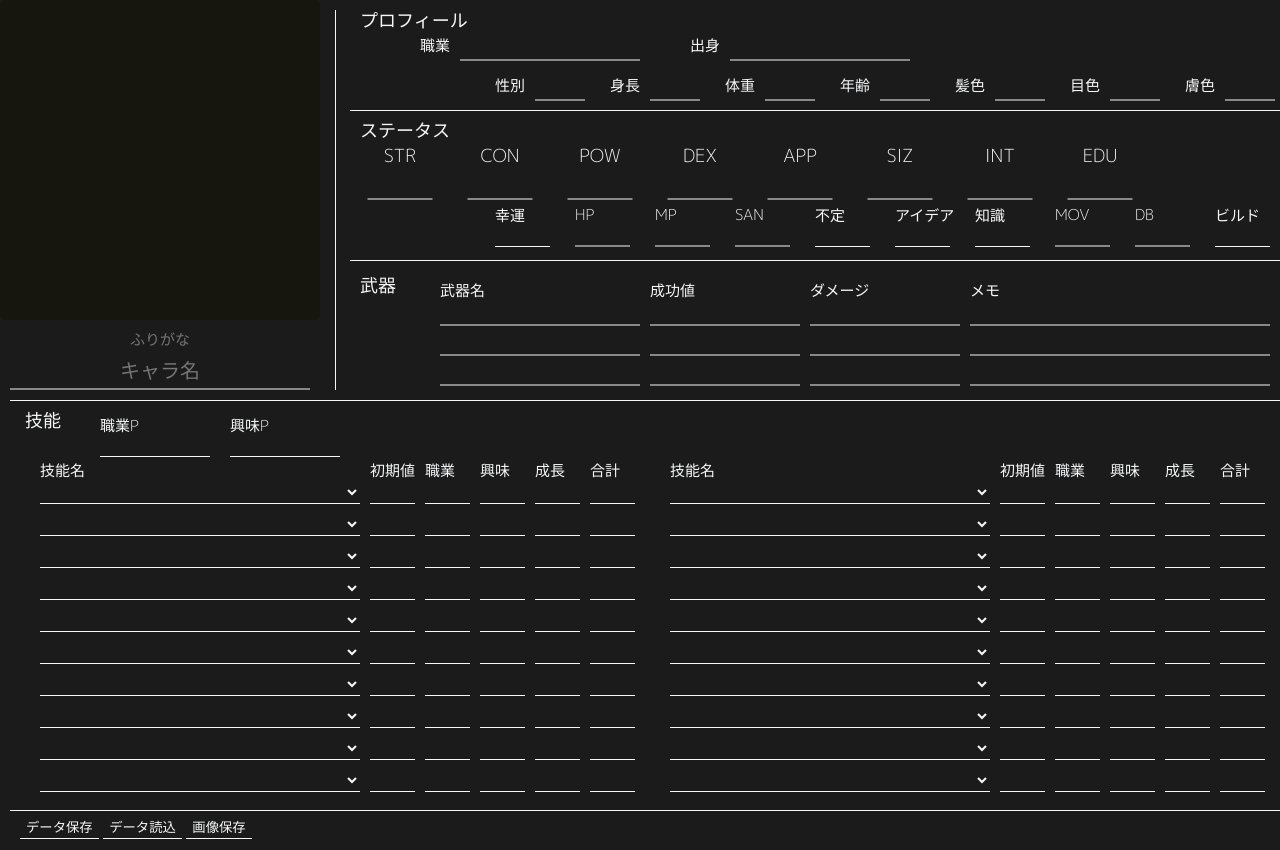
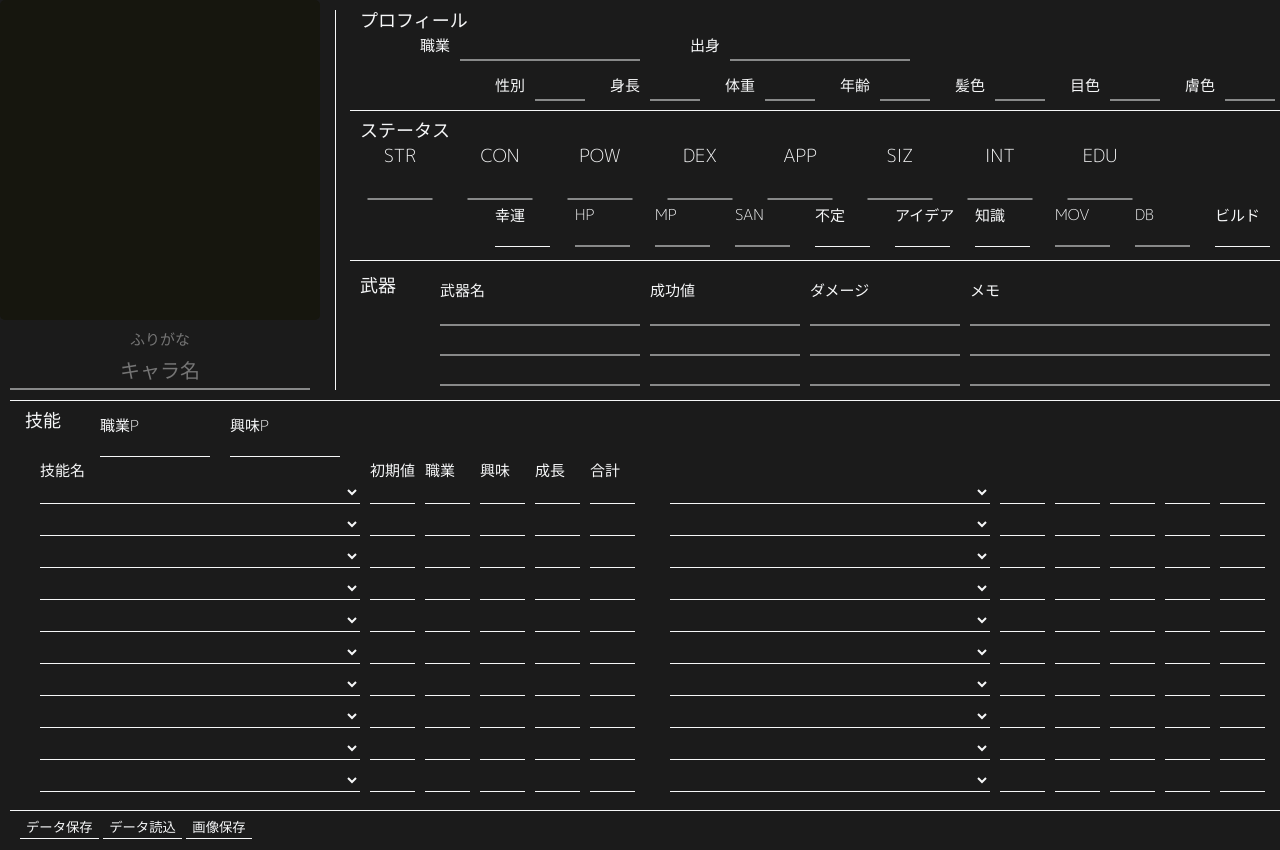
Before and after one commit to bigigura/TRPG_character_maker, a plain HTML site: page index.html in a window 1280 px wide. Drawn offline with nearby package versions, Linux system fonts and the light colour scheme.

Commit message:
Update index.html

```diff
--- a/index.html
+++ b/index.html
@@ -102,13 +102,6 @@
   <label class="text left mini" style="left: 535px; top: 470px;">成長</label>
   <label class="text left mini" style="left: 590px; top: 470px;">合計</label>
 
-  <label class="text left mini" style="left: 670px; top: 470px;">技能名</label>
-  <label class="text left mini" style="left: 1000px; top: 470px;">初期値</label>
-  <label class="text left mini" style="left: 1055px; top: 470px;">職業</label>
-  <label class="text left mini" style="left: 1110px; top: 470px;">興味</label>
-  <label class="text left mini" style="left: 1165px; top: 470px;">成長</label>
-  <label class="text left mini" style="left: 1220px; top: 470px;">合計</label>
-
   <div class="skill-list" style="position: absolute; left: 40px; top: 480px;" ></div>
   <div class="skill-list" style="position: absolute; left: 670px; top: 480px;" ></div>
 
```
